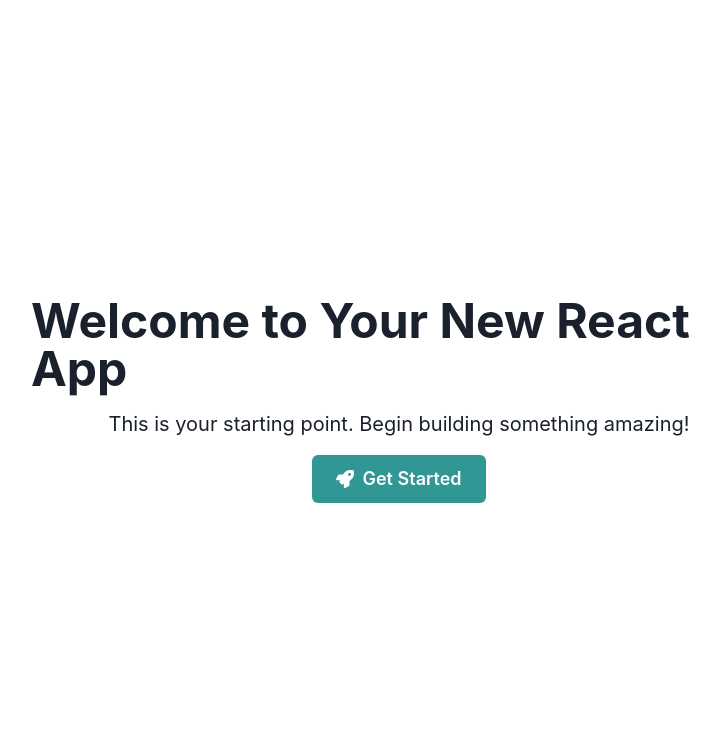
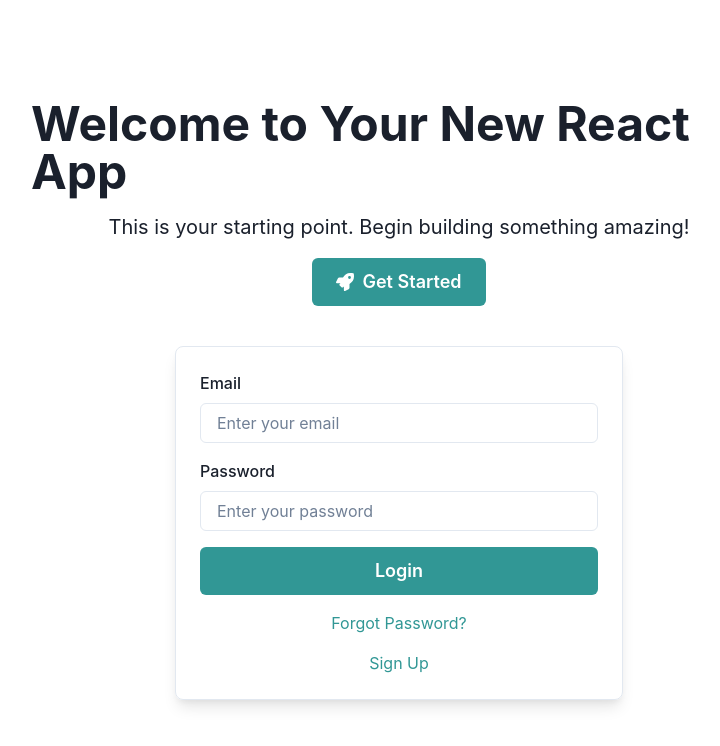
Before and after one commit to GPT-Engineer-App-Dev/react-base-template, a React (Vite) app: page / in a window 1280 px wide. Shown: the top 746 px of the page, without its empty margins (241-961 px from the left). Built offline with nearby package versions, Linux system fonts and the light colour scheme.

Commit message:
Added a login box to the front page with email and password fields, login button, and links for forgot password and sign up.

```diff
--- a/src/pages/Index.jsx
+++ b/src/pages/Index.jsx
@@ -1,4 +1,4 @@
-import { Container, Text, VStack, Heading, Button } from "@chakra-ui/react";
+import { Container, Text, VStack, Heading, Button, Box, Input, Link, FormControl, FormLabel } from "@chakra-ui/react";
 import { FaRocket } from "react-icons/fa";
 
 const Index = () => {
@@ -11,6 +11,21 @@ const Index = () => {
           Get Started
         </Button>
       </VStack>
+      <Box mt={10} p={6} borderWidth={1} borderRadius="lg" boxShadow="lg" width="100%" maxW="md">
+        <VStack spacing={4}>
+          <FormControl id="email">
+            <FormLabel>Email</FormLabel>
+            <Input type="email" placeholder="Enter your email" />
+          </FormControl>
+          <FormControl id="password">
+            <FormLabel>Password</FormLabel>
+            <Input type="password" placeholder="Enter your password" />
+          </FormControl>
+          <Button colorScheme="teal" size="lg" width="100%">Login</Button>
+          <Link color="teal.500" href="#">Forgot Password?</Link>
+          <Link color="teal.500" href="#">Sign Up</Link>
+        </VStack>
+      </Box>
     </Container>
   );
 };
```
